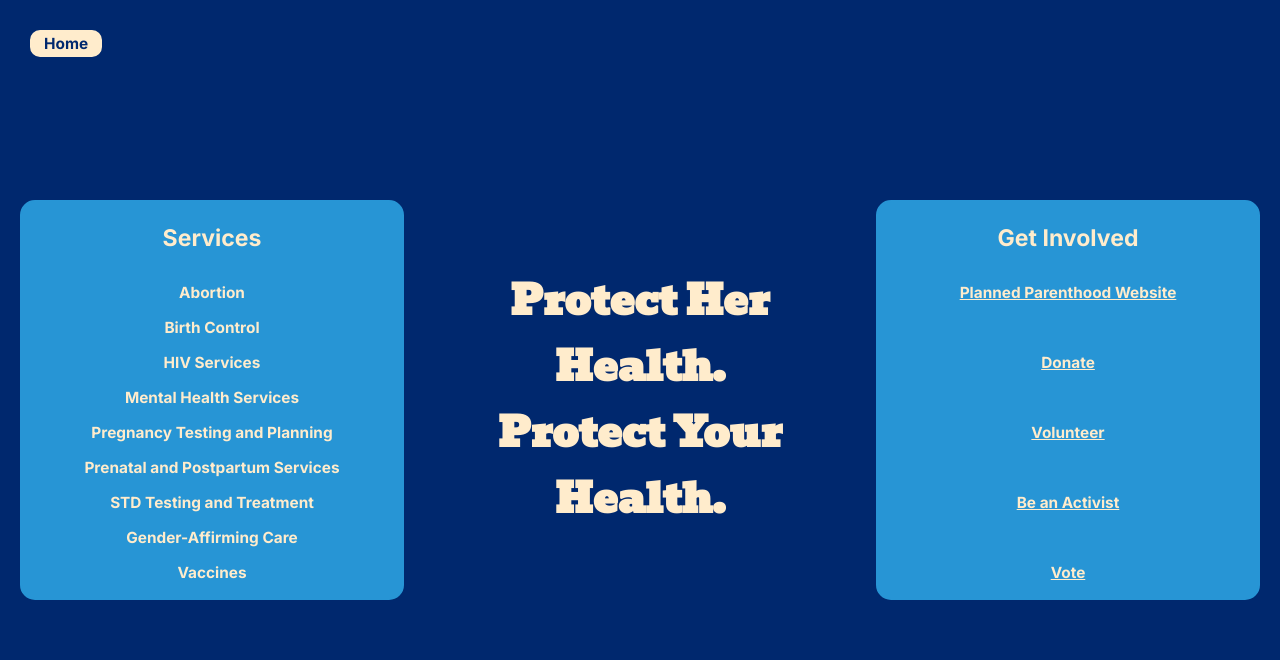
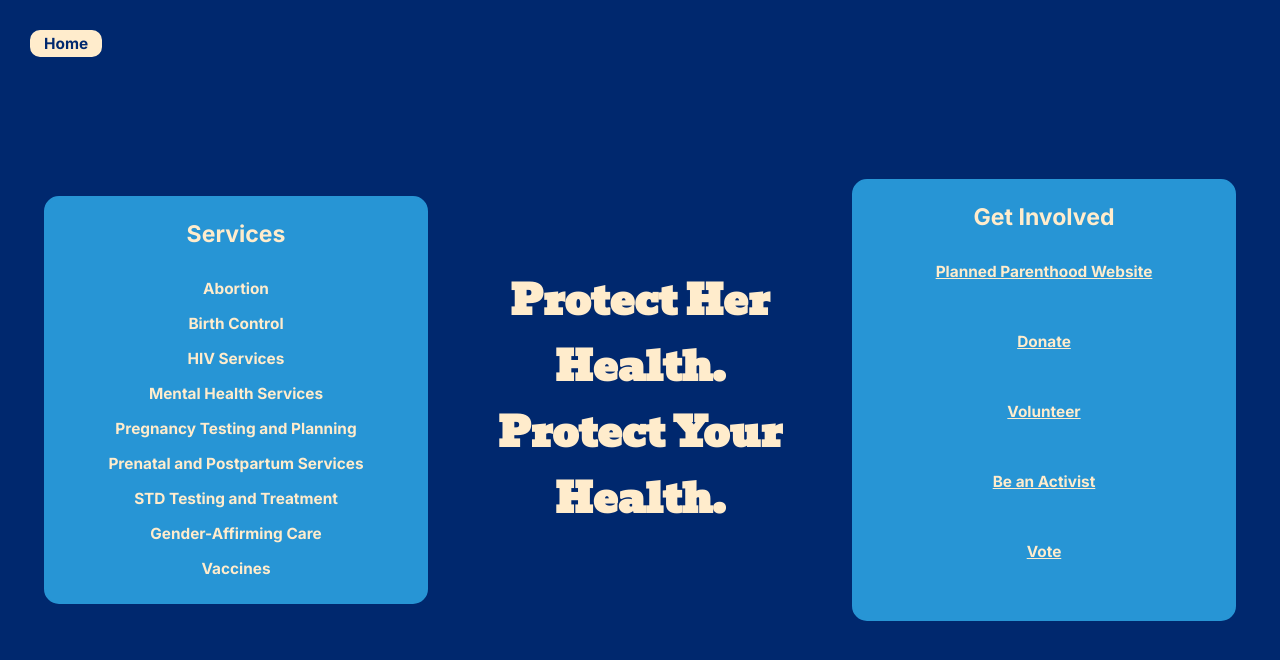
Before and after one commit to izzyyadams/midterm, a plain HTML site: page finalPage.html in a window 1280 px wide. Drawn offline with Linux system fonts and the light colour scheme; a web font is replaced by a local one.

Commit message:
Fixed after presentation

```diff
--- a/style.css
+++ b/style.css
@@ -282,13 +282,14 @@ a {
 	display: flex;
 	justify-content: space-between;
 	color: #FFECCC;
+	justify-content: center;
+	align-items: center;
 }
 
 .servicesContainer, .linksContainer{
 	width: 30vw;
 	text-align: center;
 	background-color: #2795D5;
-	height: 50vh;
 	border: 2px solid #2795D5;
 	border-radius: 15px;
 	margin-left: 20px;
```
